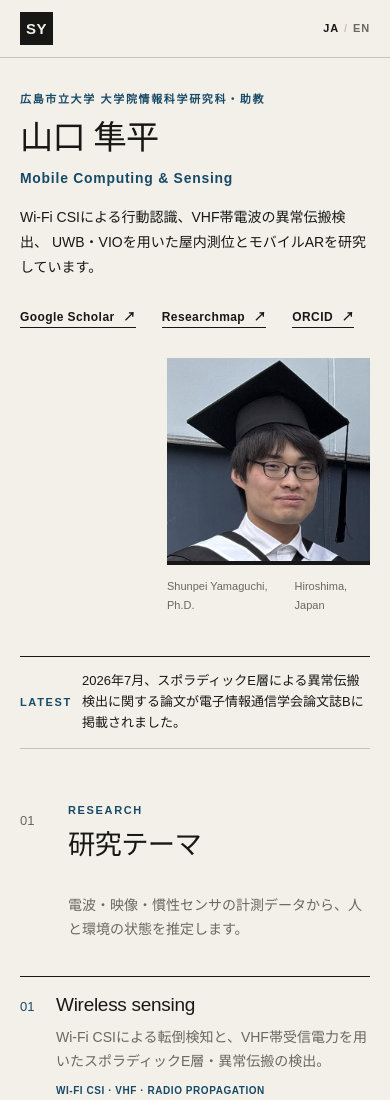
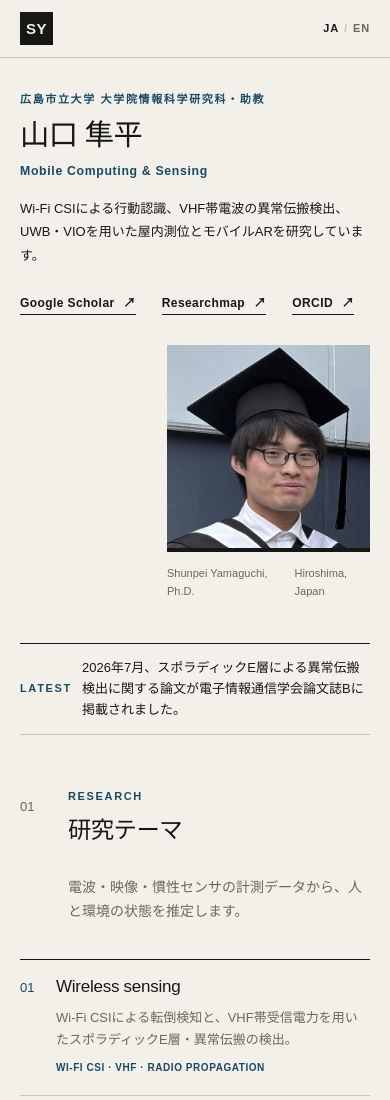
Before and after one commit to MtGuchi/MtGuchi.github.io, a plain HTML site: page index.html in a window 390 px wide. Shown: the top 1100 px of the page. Drawn offline with Linux system fonts and the light colour scheme; no server answers.

Commit message:
Reduce typography scale

```diff
--- a/index.html
+++ b/index.html
@@ -12,7 +12,7 @@
     <meta property="og:image" content="https://mtguchi.github.io/assets/profile.jpg">
     <link rel="canonical" href="https://mtguchi.github.io/">
     <title>Shunpei Yamaguchi | Mobile Computing &amp; Sensing</title>
-    <link rel="stylesheet" href="styles.css?v=compact-20260921">
+    <link rel="stylesheet" href="styles.css?v=type-20260921">
     <script src="script.js" defer></script>
 </head>
 <body>
--- a/styles.css
+++ b/styles.css
@@ -27,7 +27,7 @@ body {
     color: var(--ink);
     background: var(--paper);
     font-family: var(--sans);
-    font-size: 16px;
+    font-size: 15px;
     line-height: 1.7;
     -webkit-font-smoothing: antialiased;
 }
@@ -198,7 +198,7 @@ main,
     max-width: 650px;
     margin: 18px 0 20px;
     font-family: var(--serif);
-    font-size: clamp(34px, 4vw, 52px);
+    font-size: clamp(31px, 3.4vw, 44px);
     font-weight: 400;
     letter-spacing: -.02em;
     line-height: 1.02;
@@ -221,7 +221,7 @@ main,
 
 .hero-intro p {
     margin: 0;
-    font-size: clamp(14px, 1.15vw, 16px);
+    font-size: clamp(13px, 1vw, 15px);
     line-height: 1.8;
 }
 
@@ -348,7 +348,7 @@ main,
 .contact h2 {
     margin: 13px 0 0;
     font-family: var(--serif);
-    font-size: clamp(28px, 3vw, 40px);
+    font-size: clamp(25px, 2.5vw, 34px);
     font-weight: 400;
     letter-spacing: -.025em;
     line-height: 1.05;
@@ -388,7 +388,7 @@ main,
 .research-item h3 {
     margin: 0;
     font-family: var(--serif);
-    font-size: clamp(19px, 1.7vw, 24px);
+    font-size: clamp(17px, 1.45vw, 21px);
     font-weight: 400;
     letter-spacing: -.015em;
     line-height: 1.15;
@@ -397,7 +397,7 @@ main,
 .research-item > p:not(.research-number):not(.research-keywords) {
     margin: 0;
     color: var(--muted);
-    font-size: 14px;
+    font-size: 13px;
     line-height: 1.7;
 }
 
@@ -449,7 +449,7 @@ main,
     max-width: 800px;
     margin: 0;
     font-family: var(--serif);
-    font-size: clamp(18px, 1.6vw, 23px);
+    font-size: clamp(17px, 1.4vw, 20px);
     font-weight: 400;
     letter-spacing: -.015em;
     line-height: 1.22;
@@ -549,7 +549,7 @@ main,
 .publication-year h3 {
     margin: 16px 0 0;
     font-family: var(--serif);
-    font-size: 20px;
+    font-size: 18px;
     font-style: normal;
     font-weight: 400;
 }
@@ -580,7 +580,7 @@ main,
 .publication-title {
     margin: 0;
     font-family: var(--serif);
-    font-size: 16px;
+    font-size: 15px;
     font-weight: 400;
     letter-spacing: 0;
     line-height: 1.35;
@@ -642,7 +642,7 @@ main,
     padding-top: 13px;
     border-top: 1px solid var(--ink);
     font-family: var(--serif);
-    font-size: 18px;
+    font-size: 16px;
     font-weight: 400;
 }
 
@@ -686,7 +686,7 @@ main,
 
 .contact-link {
     margin-top: 28px;
-    font-size: 15px;
+    font-size: 13px;
 }
 
 .site-footer {
@@ -789,7 +789,7 @@ main,
 
     .hero h1 {
         margin: 14px 0 16px;
-        font-size: clamp(30px, 8.5vw, 40px);
+        font-size: clamp(27px, 7.5vw, 34px);
     }
 
     .hero-discipline {
@@ -825,7 +825,7 @@ main,
 
     .section-heading h2,
     .contact h2 {
-        font-size: clamp(25px, 7vw, 32px);
+        font-size: clamp(22px, 6vw, 28px);
     }
 
     .section-heading .section-lead,
@@ -871,7 +871,7 @@ main,
     }
 
     .selected-title {
-        font-size: 18px;
+        font-size: 16px;
     }
 
     .selected-arrow {
@@ -903,7 +903,7 @@ main,
     }
 
     .publication-title {
-        font-size: 15px;
+        font-size: 14px;
     }
 
     .publication-links {
```
